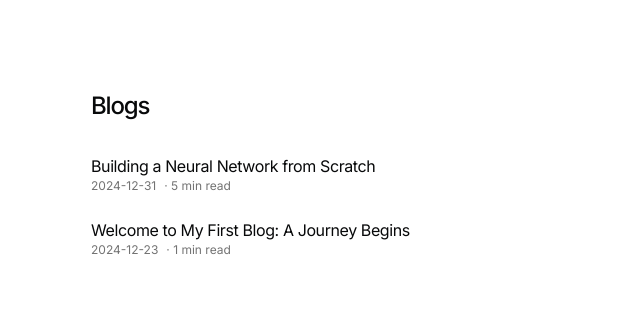
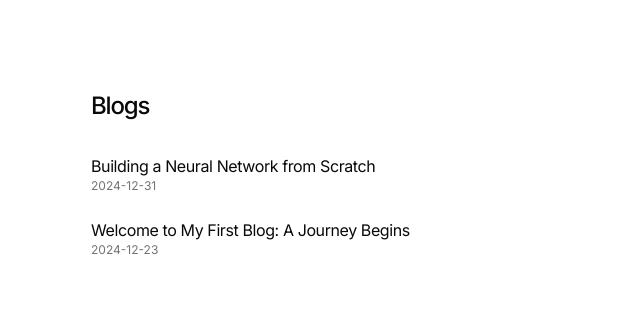
Before and after one commit to bhushankhopkarr/bhushankhopkarr.github.io, a Next.js app: page /blog in a window 1280 px wide. Shown: the top 316 px of the page, without its empty margins (237-877 px from the left). Built offline with nearby package versions, Linux system fonts and the light colour scheme.

Commit message:
Refactor BlogPage component: Simplify post sorting logic and enhance readability of published date display

```diff
--- a/src/app/blog/page.tsx
+++ b/src/app/blog/page.tsx
@@ -10,19 +10,23 @@ export const metadata = {
 const BLUR_FADE_DELAY = 0.04;
 
 export default async function BlogPage() {
-  // summary-only for speed (HTML not needed here)
-  const posts = (await getBlogPosts()).sort(
-    (a, b) =>
-      new Date(b.metadata.publishedAt).getTime() -
-      new Date(a.metadata.publishedAt).getTime()
-  );
+  const posts = await getBlogPosts();
 
   return (
     <section>
       <BlurFade delay={BLUR_FADE_DELAY}>
         <h1 className="font-medium text-2xl mb-8 tracking-tighter">Blogs</h1>
       </BlurFade>
-      {posts.map((post, id) => (
+      {posts
+        .sort((a, b) => {
+          if (
+            new Date(a.metadata.publishedAt) > new Date(b.metadata.publishedAt)
+          ) {
+            return -1;
+          }
+          return 1;
+        })
+        .map((post, id) => (
           <BlurFade delay={BLUR_FADE_DELAY * 2 + id * 0.05} key={post.slug}>
             <Link
               className="flex flex-col space-y-1 mb-4"
@@ -30,11 +34,8 @@ export default async function BlogPage() {
             >
               <div className="w-full flex flex-col">
                 <p className="tracking-tight">{post.metadata.title}</p>
-                <p className="h-6 text-xs text-muted-foreground flex gap-2">
-                  <span>{post.metadata.publishedAt}</span>
-                  {"readingTimeMinutes" in post && post.readingTimeMinutes && (
-                    <span>· {post.readingTimeMinutes} min read</span>
-                  )}
+                <p className="h-6 text-xs text-muted-foreground">
+                  {post.metadata.publishedAt}
                 </p>
               </div>
             </Link>
```
